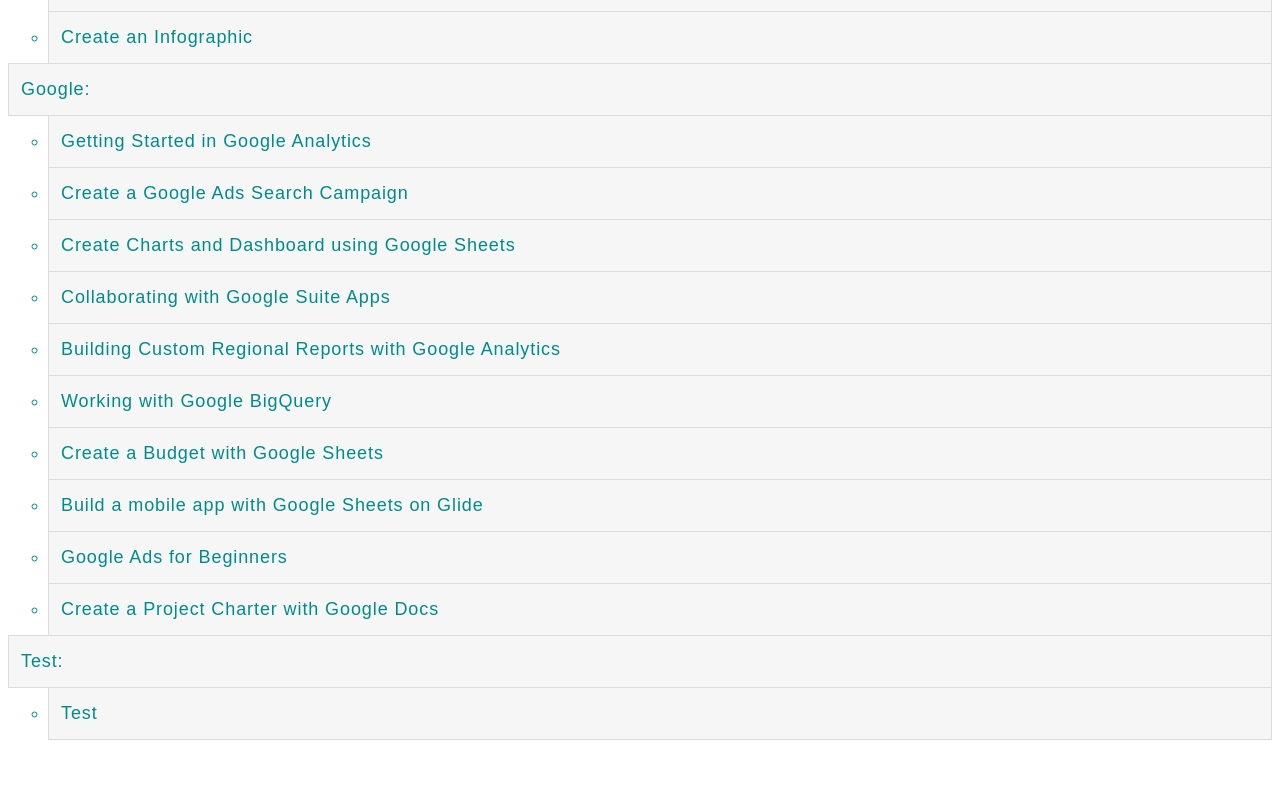
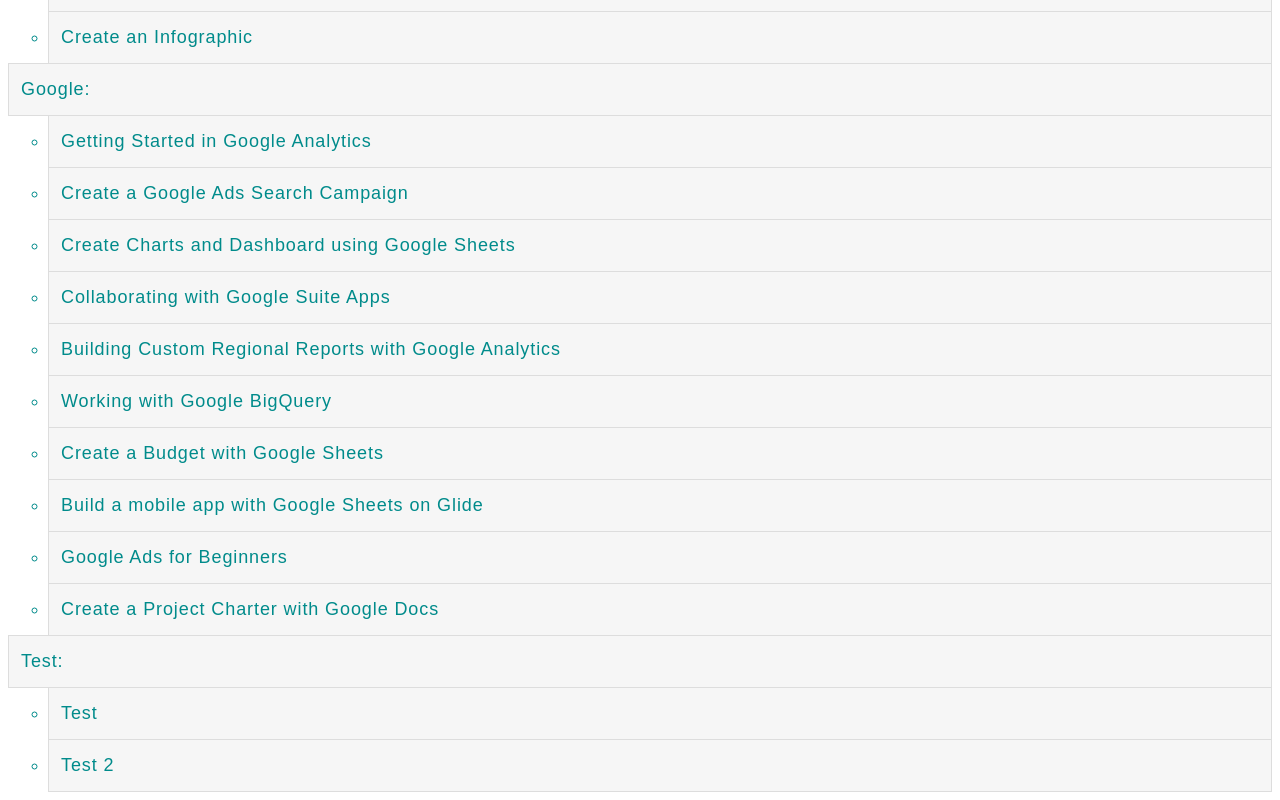
Before and after one commit to BenjaminAlbert387/coursera-certificates, a plain HTML site: page coursera-certificates.html in a window 1280 px wide. Shown: the part 1697-2497 px from the top of the page. Before the commit the page ends 2445 px from the top, so only its background shows below. Drawn offline with Linux system fonts and the light colour scheme.

Commit message:
Update coursera-certificates.html

```diff
--- a/coursera-certificates.html
+++ b/coursera-certificates.html
@@ -76,6 +76,7 @@
     <li><a href="#">Test:</a></li>
       <ul>
         <li><a href="#">Test</a></li>
+        <li><a href="#">Test 2</a></li>
       </ul>
   </ul>
   </body>
```
